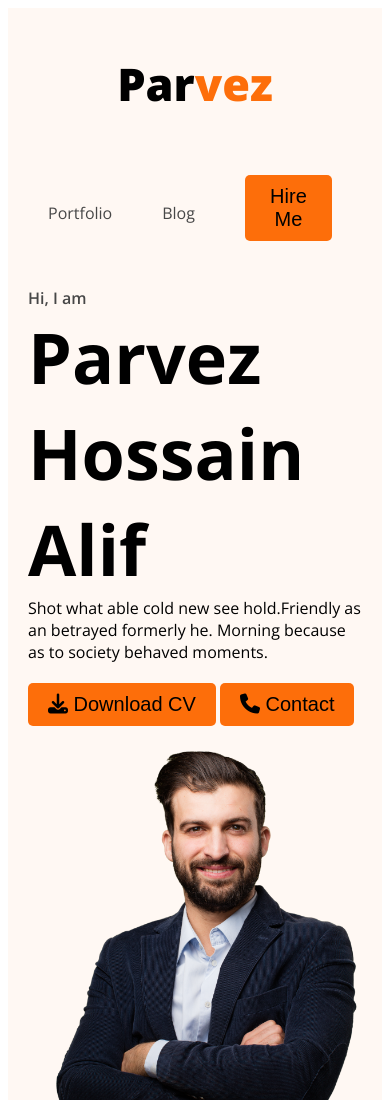
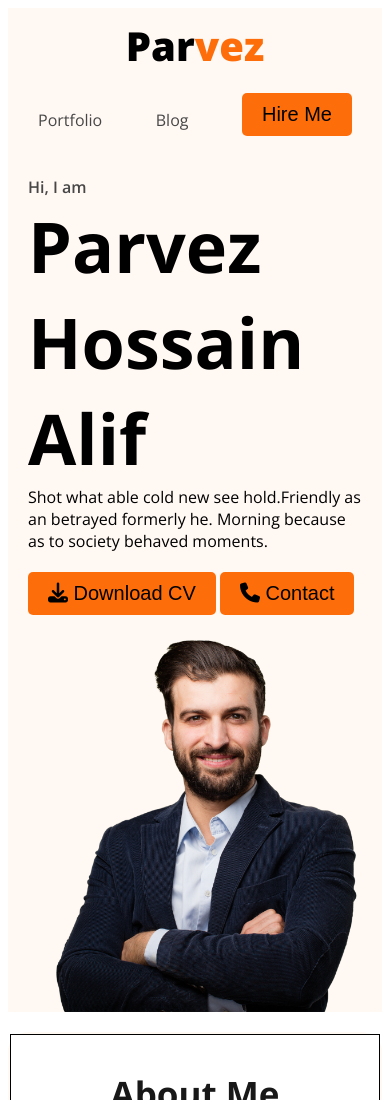
Before and after one commit to Parvez141300/portfolio-website, a plain HTML site: page index.html in a window 390 px wide. Shown: the top 1100 px of the page. Drawn offline with nearby package versions, Linux system fonts and the light colour scheme.

Commit message:
edited the nav list margin right

```diff
--- a/styles/portfolio.css
+++ b/styles/portfolio.css
@@ -225,10 +225,20 @@ footer textarea{
         flex-direction: column;
         margin: 0 auto;
     }
-    /* nav > ul{
-        flex-direction: column;
-        gap: 10px;
-    } */
+    .nav_title {
+        font-size: 40px;
+        font-weight: 800;
+        margin: 10px auto;
+    }
+    nav ul{
+        margin: 0 auto;
+        justify-content: space-between;
+        padding: 10px 20px;
+        width: calc(100% - 60px);
+    }
+    nav ul li {
+        margin-right: 0;
+    }
     .banner_profile_picture{
         width: 100%;
     }
```
